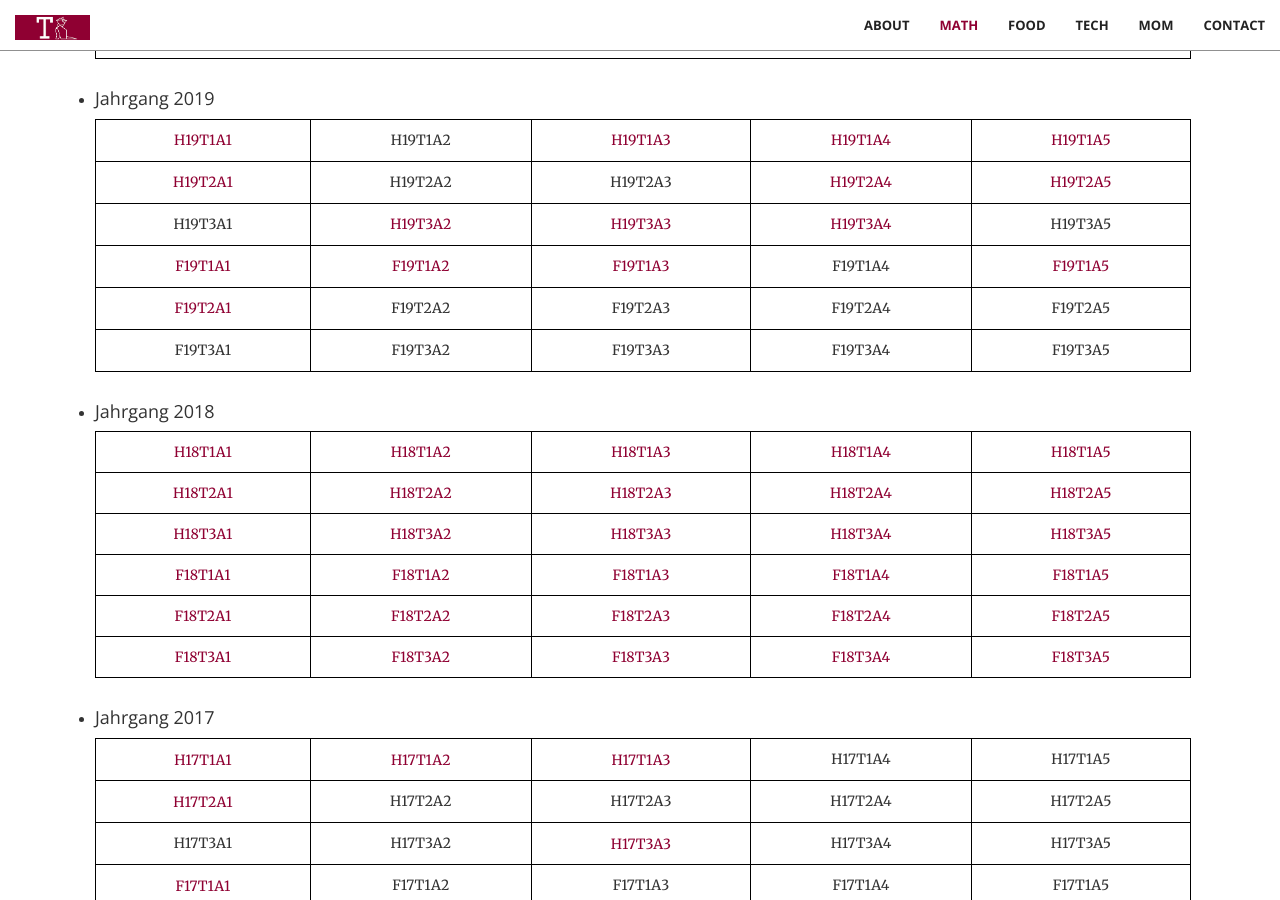
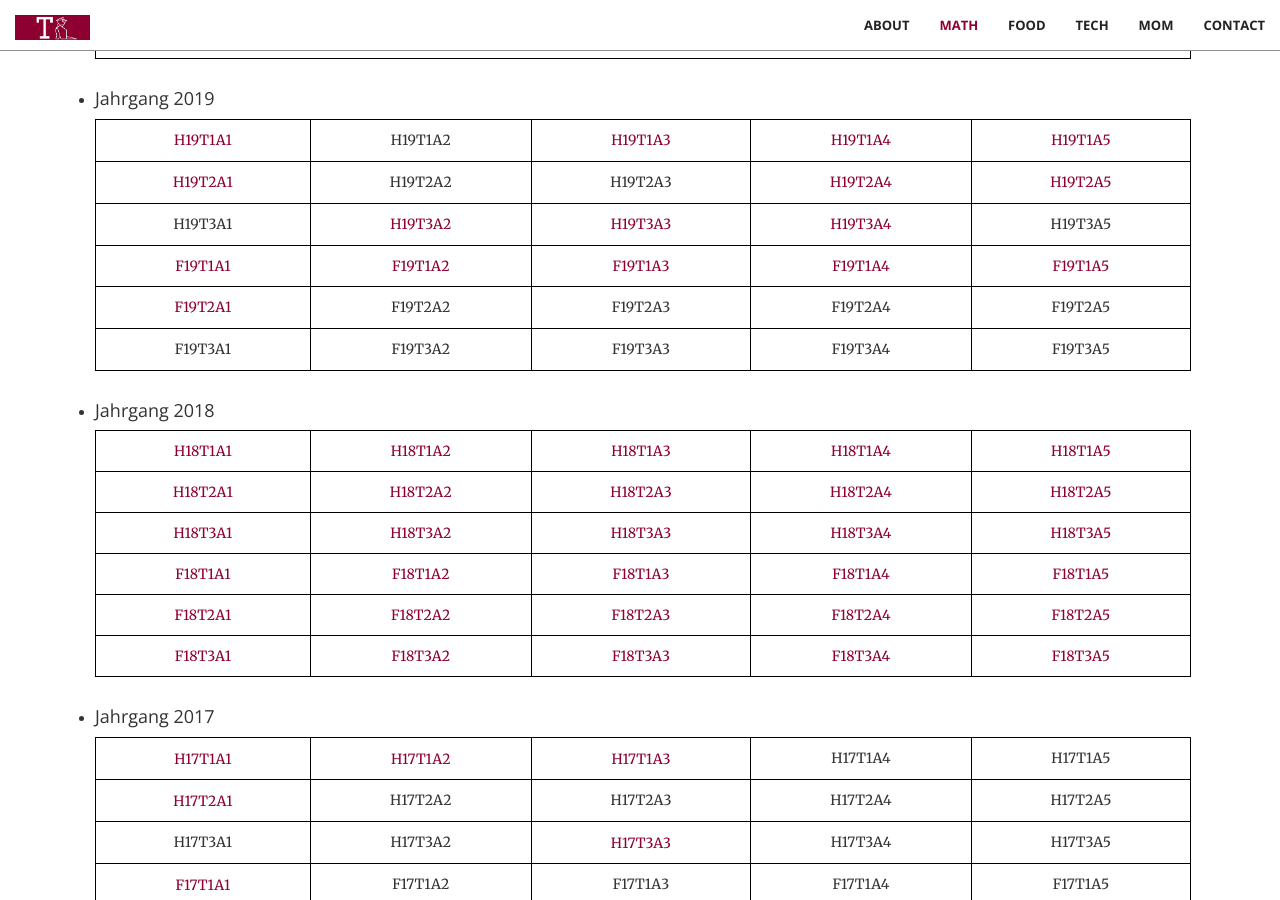
Before and after one commit to trabaldini/trabaldini.github.io, a Jekyll site: the page built from index.html, in a window 1280 px wide and 900 px high, scrolled down 1520 px. Built offline with Jekyll 4.4.1, drawn with Linux system fonts in a browser that asks for light colours.

Commit message:
adds new solution

```diff
--- a/_includes/math.html
+++ b/_includes/math.html
@@ -91,7 +91,7 @@
                                     <a href="aufg/F19T1A3_DGL.pdf" target="_blank">F19T1A3</a>
                                 </td>
                                 <td>
-                                    <p>F19T1A4</p>
+                                    <a href="aufg/F19T1A4_DGL.pdf" target="_blank">F19T1A4</a>
                                 </td>
                                 <td>
                                     <a href="aufg/F19T1A5_FT.pdf" target="_blank">F19T1A5</a>
```
Also changed, not shown: 2 other files.
